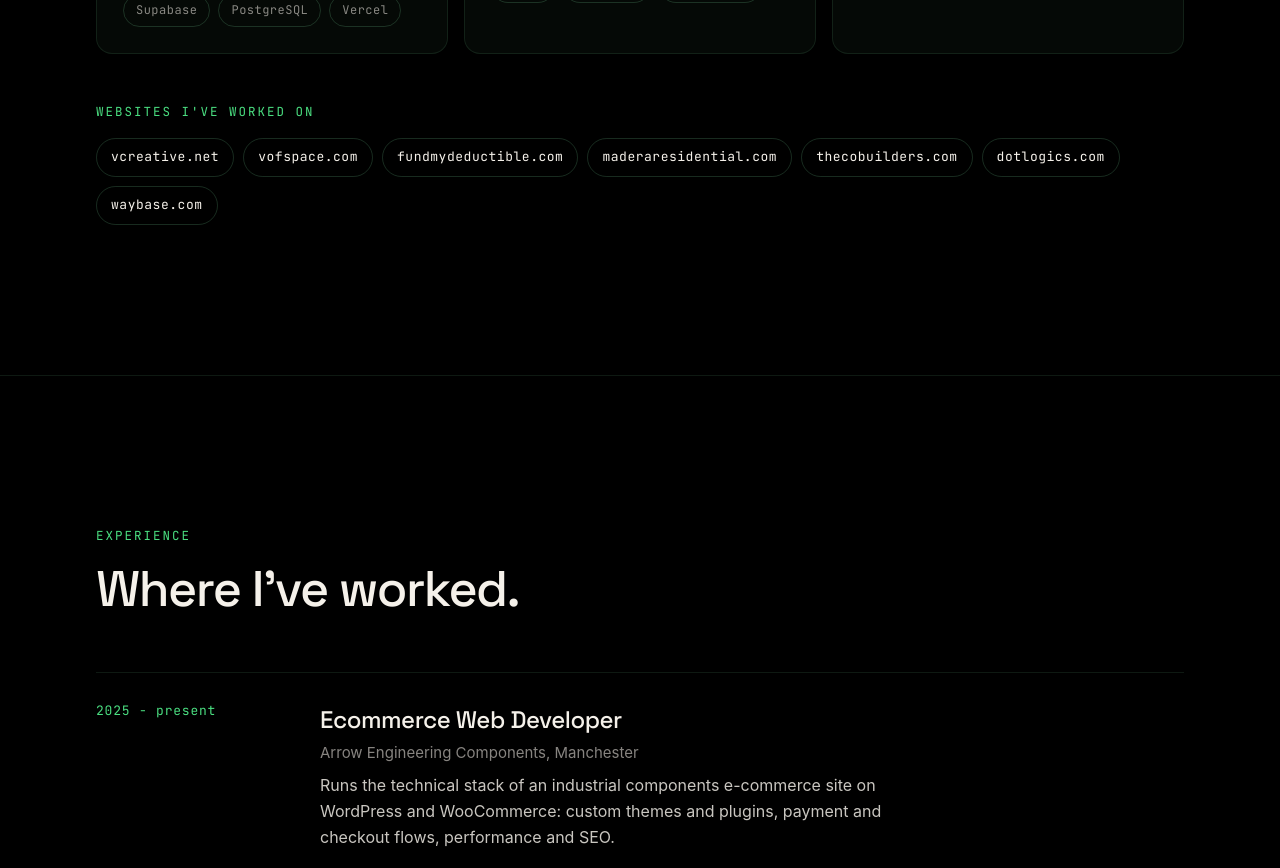
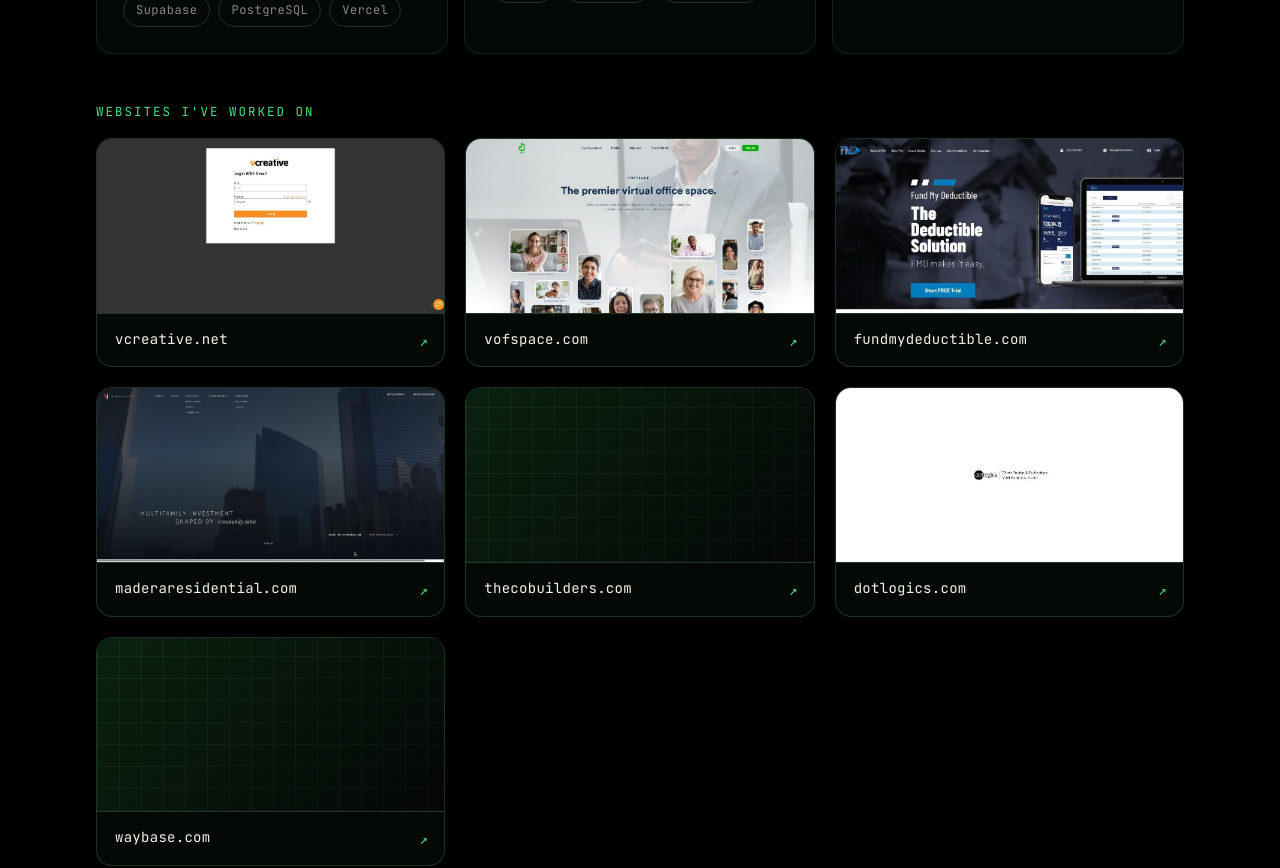
Before and after one commit to abdulhayeedev/abdul-mcp, a Next.js app: page / in a window 1280 px wide. Shown: the part 2300-3168 px from the top of the page. Built offline with nearby package versions, Linux system fonts and the light colour scheme; a web font is replaced by a local one.

Commit message:
Add styles for website previews in globals.css

```diff
--- a/app/globals.css
+++ b/app/globals.css
@@ -134,3 +134,16 @@ footer .inner{display:flex;justify-content:space-between;flex-wrap:wrap;gap:10px
 .tag .caret{display:inline-block;width:.55em;height:1em;margin-left:4px;vertical-align:-2px;background:var(--accent-soft);animation:blink 1s steps(1) infinite}
 @keyframes blink{50%{opacity:0}}
 @media(prefers-reduced-motion:reduce){.tag .caret{animation:none}}
+
+/* website previews */
+#work .chips{display:grid;grid-template-columns:repeat(auto-fill,minmax(260px,1fr));gap:20px}
+#work .chips a.chip{display:block;position:relative;padding:0 18px 16px;border-radius:16px;overflow:hidden;border:1px solid var(--line2);background:var(--card);font-family:var(--mono);font-size:14px;letter-spacing:.02em;white-space:normal;transition:all .22s var(--ease)}
+#work .chips a.chip::before{content:"";display:block;aspect-ratio:2/1;margin:0 -18px 14px;background:#0b0f0c center top/cover no-repeat;border-bottom:1px solid var(--line2);transition:transform .4s var(--ease)}
+#work .chips a.chip::after{content:"\2197";position:absolute;right:16px;bottom:14px;color:var(--accent-soft)}
+#work .chips a.chip:hover{border-color:var(--accent);color:var(--accent);transform:translateY(-4px)}
+#work .chips a.chip[href*="vcreative"]::before{background-image:url(/site-vcreative.jpg)}
+#work .chips a.chip[href*="vofspace"]::before{background-image:url(/site-vofspace.jpg)}
+#work .chips a.chip[href*="fundmydeductible"]::before{background-image:url(/site-fundmydeductible.jpg)}
+#work .chips a.chip[href*="maderaresidential"]::before{background-image:url(/site-madera.jpg)}
+#work .chips a.chip[href*="dotlogics"]::before{background-image:url(/site-dotlogics.jpg)}
+#work .chips a.chip[href*="thecobuilders"]::before,#work .chips a.chip[href*="waybase"]::before{background-image:linear-gradient(135deg,rgba(0,255,65,.08),rgba(0,0,0,.6)),repeating-linear-gradient(0deg,rgba(134,239,172,.07) 0 1px,transparent 1px 22px),repeating-linear-gradient(90deg,rgba(134,239,172,.07) 0 1px,transparent 1px 22px)}
```
